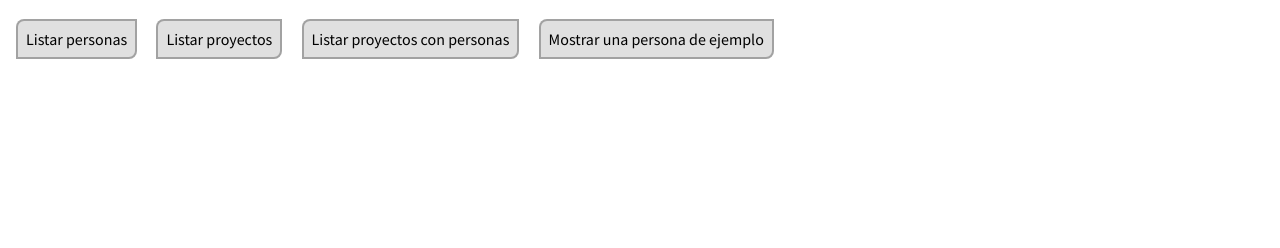
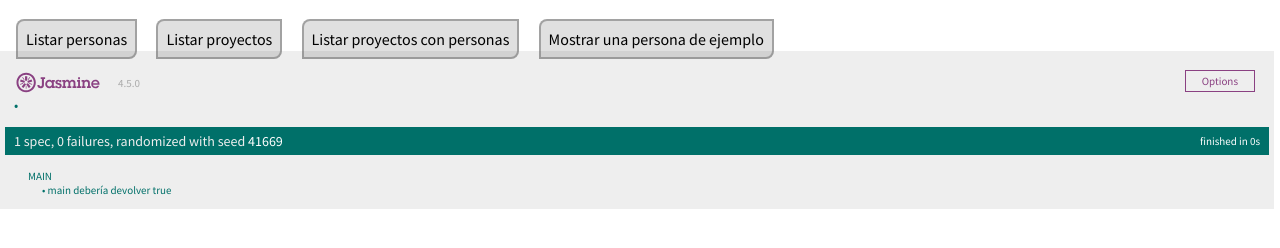
Before and after one commit to UJA-Desarrollo-Agil/front-end, a website with bundled scripts: page static-files/index.html in a window 1280 px wide. Shown: the part 64-312 px from the top of the page. Built offline with nearby package versions, Linux system fonts and the light colour scheme.

Commit message:
Habilito Jasmine en el fron-end

```diff
--- a/static-files/js/personas-spec.js
+++ b/static-files/js/personas-spec.js
@@ -9,6 +9,6 @@
 describe("MAIN", function () {
     it("main debería devolver true",
         function () {
-            expect(main()).toBeTrue();
+            expect(true).toBeTrue();
         });
 });
```
Also changed, not shown: static-files/index.html (+4 -4 lines).
